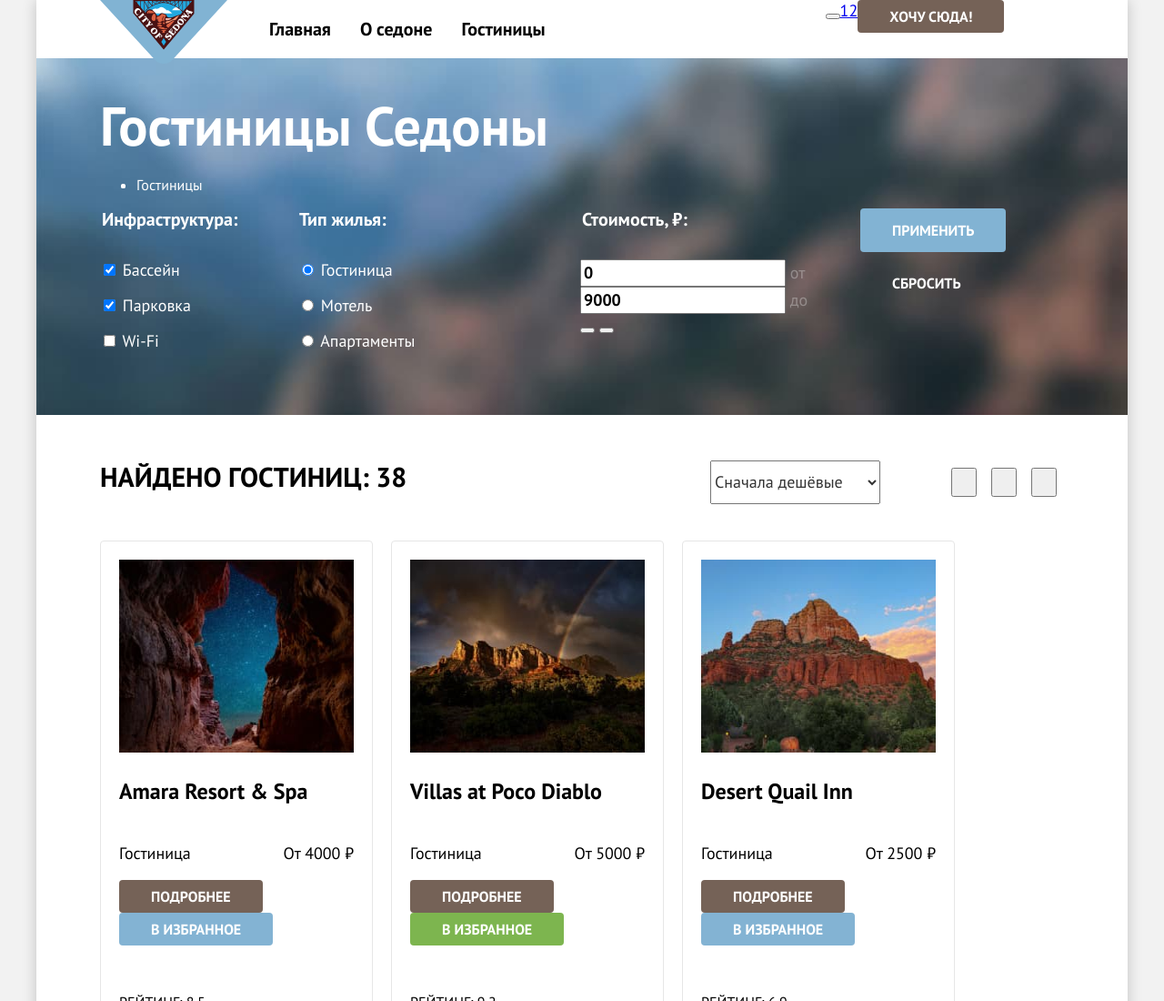
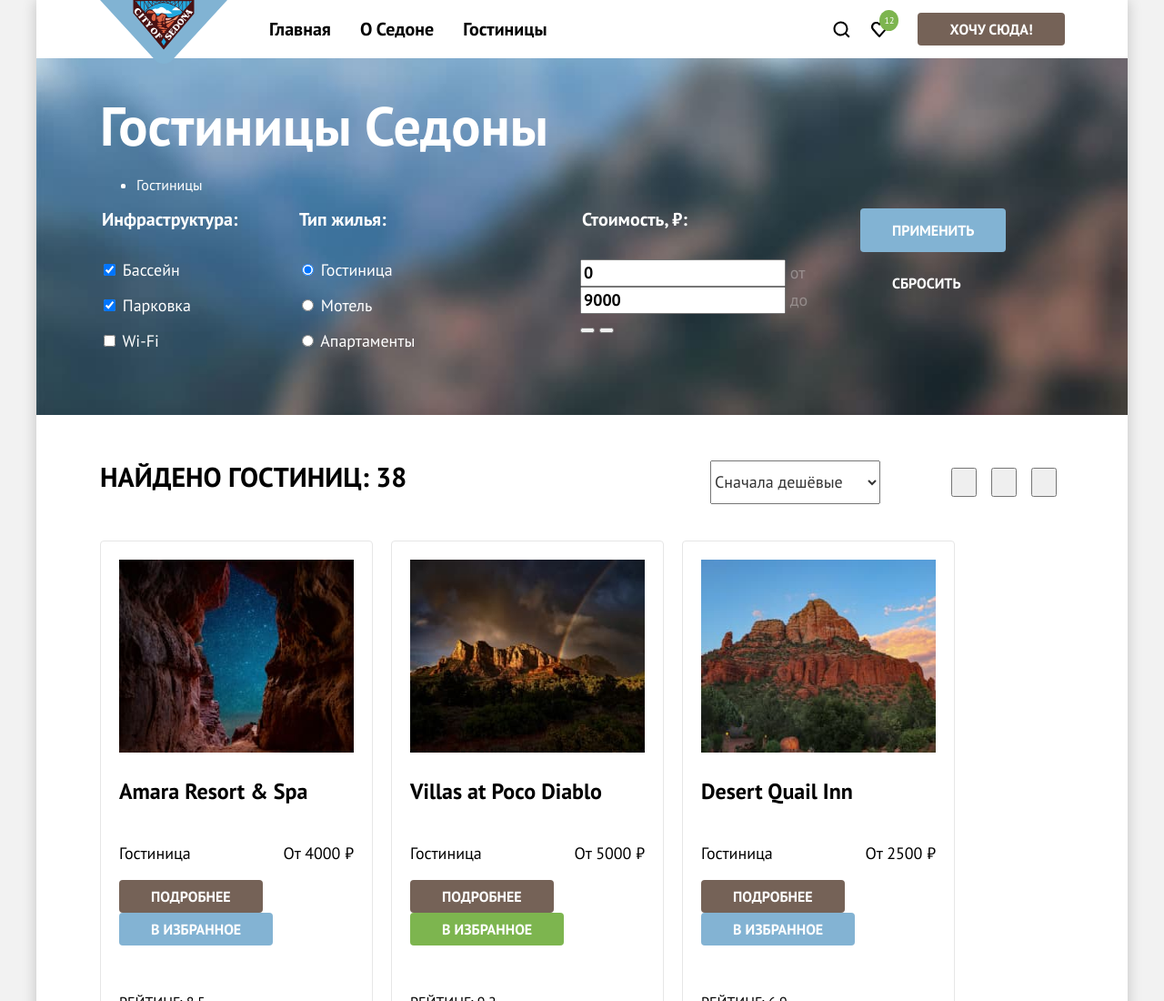
Before and after one commit to htmlacademy-htmlcss/2369733-sedona-38, a plain HTML site: page catalog.html in a window 1280 px wide. Shown: the top 1100 px of the page at 91% size. Drawn offline with Linux system fonts and the light colour scheme.

Commit message:
хедер каталог

```diff
--- a/catalog.html
+++ b/catalog.html
@@ -12,39 +12,42 @@
 
     <header class="page-header" data-test="header">
       <nav class="navigation">
-          <a class="logo" href="index.html">
+        <a class="logo" href="#">
           <img src="image/logo.svg" width="140" height="70" alt="Логотип Седона">
         </a>
         <ul class="navigation-list">
           <li class="navigation-item active">
-              <a class="navigation-link" href="index.html">Главная</a>
+            <a class="navigation-link">Главная</a>
           </li>
           <li class="navigation-item">
-              <a class="navigation-link" href="#">О седоне</a>
+            <a class="navigation-link" href="#">О Седоне</a>
           </li>
           <li class="navigation-item">
             <a class="navigation-link" href="catalog.html">Гостиницы</a>
           </li>
         </ul>
+
         <ul class="navigation-user">
-            <li class="user-item">
-              <button class="icon-button">
+          <li class="user-item navigation-item">
+            <a class="navigation-search navigation-link">
               <span class="visually-hidden">
                 Поиск гостиницы в седоне.
               </span>
-              </button>
+            </a>
           </li>
-            <li class="user-item">
-              <a class="icon-button" href="#">
+          <li class="user-item  navigation-item">
+            <a class="navigation-favorites navigation-link" href="#">
               <span class="visually-hidden">Избранное.</span>
               <span class="icon">12</span>
             </a>
           </li>
-            <li class="user-item">
-              <a class="button button-color " href="#">Хочу сюда!</a>
+          <li class="user-item-button">
+            <a class="button button-color" href="#">Хочу сюда!</a>
           </li>
         </ul>
+
       </nav>
+
     </header>
 
       <main class="catalog-main main-container" data-test="main">
```
Lines whose indentation alone changed are shown as unchanged.
